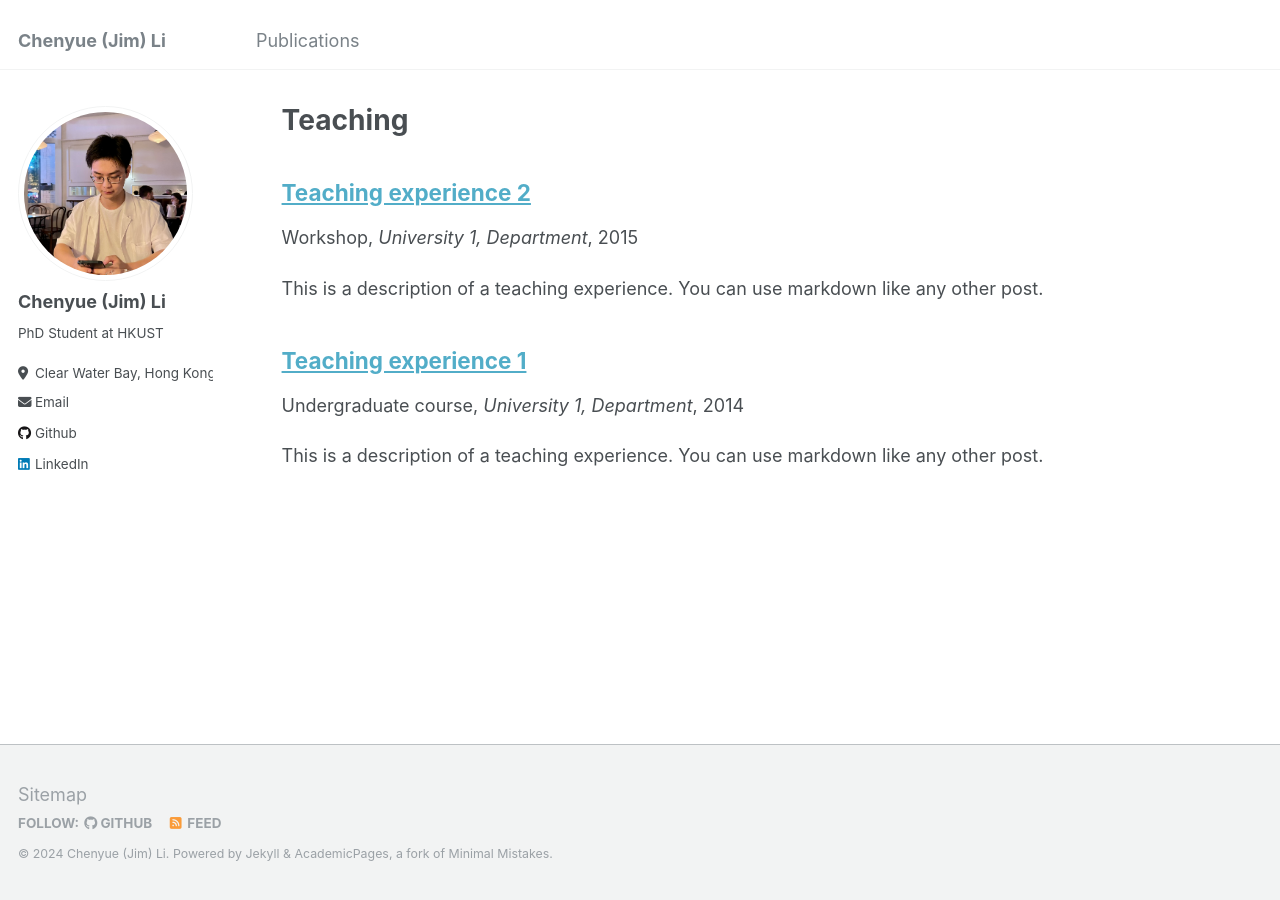
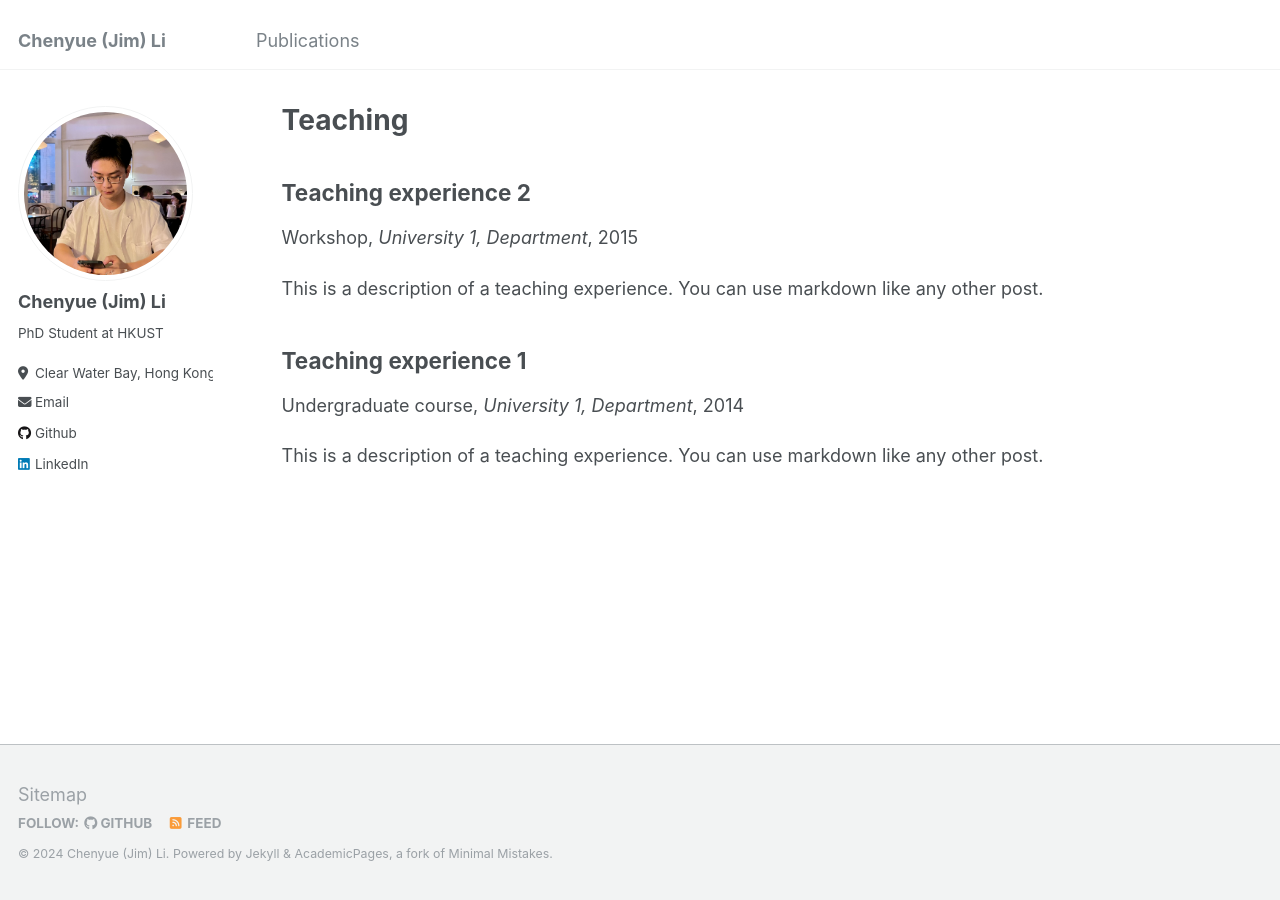
Before and after one commit to jimschenchen/jimschenchen.github.io, a Jekyll site: the page built from _pages/teaching.html, in a window 1280 px wide. Built offline with Jekyll 4.4.1, drawn with Linux system fonts in a browser that asks for light colours.

Commit message:
Remove excerpt & remove title link

```diff
--- a/_includes/archive-single.html
+++ b/_includes/archive-single.html
@@ -30,7 +30,8 @@
       {% if post.link %}
         <a href="{{ post.link }}">{{ title }}</a> <a href="{{ base_path }}{{ post.url }}" rel="permalink"><i class="fa fa-link" aria-hidden="true" title="permalink"></i><span class="sr-only">Permalink</span></a>
       {% else %}
-        <a href="{{ base_path }}{{ post.url }}" rel="permalink">{{ title }}</a>
+        <!-- <a href="{{ base_path }}{{ post.url }}" rel="permalink">{{ title }}</a> -->
+        {{ title }}
       {% endif %}
     </h2>
 
@@ -55,7 +56,7 @@
     {% if post.excerpt and site.read_more != 'enabled' %}
     <p class="archive__item-excerpt" itemprop="description">{{ post.excerpt | markdownify }}</p>
     {% elsif post.excerpt and site.read_more == 'enabled' %}
-    <p class="archive__item-excerpt" itemprop="description"><p>{{ post.excerpt | markdownify | remove: '<p>' | remove: '</p>' }}<strong><a href="{{ base_path }}{{ post.url }}" rel="permalink"> Read more</a></strong></p></p>
+    <!-- <p class="archive__item-excerpt" itemprop="description"><p>{{ post.excerpt | markdownify | remove: '<p>' | remove: '</p>' }}<strong><a href="{{ base_path }}{{ post.url }}" rel="permalink"> Read more</a></strong></p></p> -->
     {% endif %}
 
     {% if post.citation and post.paperurl and post.slidesurl %}
```
